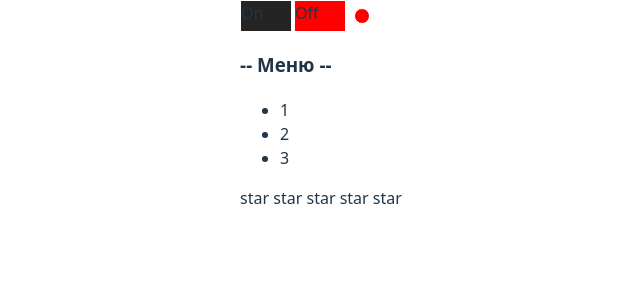
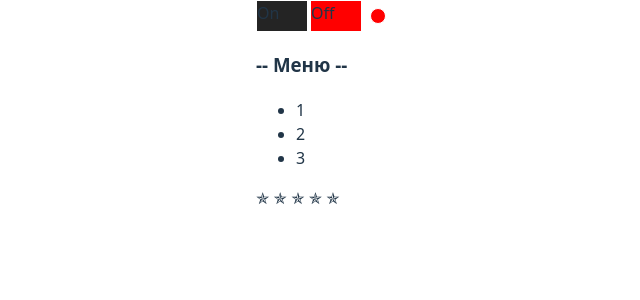
Before and after one commit to nedonebo21/react-kabzda, a React (Vite) app: page / in a window 1280 px wide. Shown: the top 300 px of the page, without its empty margins (319-959 px from the left). Built offline with nearby package versions, Linux system fonts and the light colour scheme.

Commit message:
refactor UncontrolledRating (08)

```diff
--- a/src/components/UncontrolledRating/UncontrolledRating.tsx
+++ b/src/components/UncontrolledRating/UncontrolledRating.tsx
@@ -7,14 +7,25 @@ export function UncontrolledRating() {
 
     return (
         <div>
-            <Star onClick={() => {setValue(1)}} selected={value > 0}/>
-            <Star onClick={() => {setValue(2)}} selected={value > 1}/>
-            <Star onClick={() => {setValue(3)}} selected={value > 2}/>
-            <Star onClick={() => {setValue(4)}} selected={value > 3}/>
-            <Star onClick={() => {setValue(5)}} selected={value > 4}/>
+            <Star onClick={() => {
+                setValue(1)
+            }} selected={value > 0}/>
+            <Star onClick={() => {
+                setValue(2)
+            }} selected={value > 1}/>
+            <Star onClick={() => {
+                setValue(3)
+            }} selected={value > 2}/>
+            <Star onClick={() => {
+                setValue(4)
+            }} selected={value > 3}/>
+            <Star onClick={() => {
+                setValue(5)
+            }} selected={value > 4}/>
         </div>
     )
 }
+
 
 type StarPropsType = {
     selected: boolean
@@ -23,10 +34,16 @@ type StarPropsType = {
 
 function Star(props: StarPropsType) {
     console.log("star rendering")
-
-    if (props.selected) {
-        return <span onClick={props.onClick} style={{color: "yellow", cursor: "pointer"}}><b>star </b></span>
-    } else {
-        return <span onClick={props.onClick} style={{ cursor: "pointer"}}>star </span>
+    const spanStyleActive = {
+        color: "yellow",
+        cursor: "pointer",
     }
+    const spanStyle = {
+        cursor: "pointer",
+    }
+    return <span
+        onClick={props.onClick}
+        style={props.selected ? spanStyleActive : spanStyle}>
+        {props.selected ? <b>✯ </b> : "✯ "}
+    </span>
 }
```
